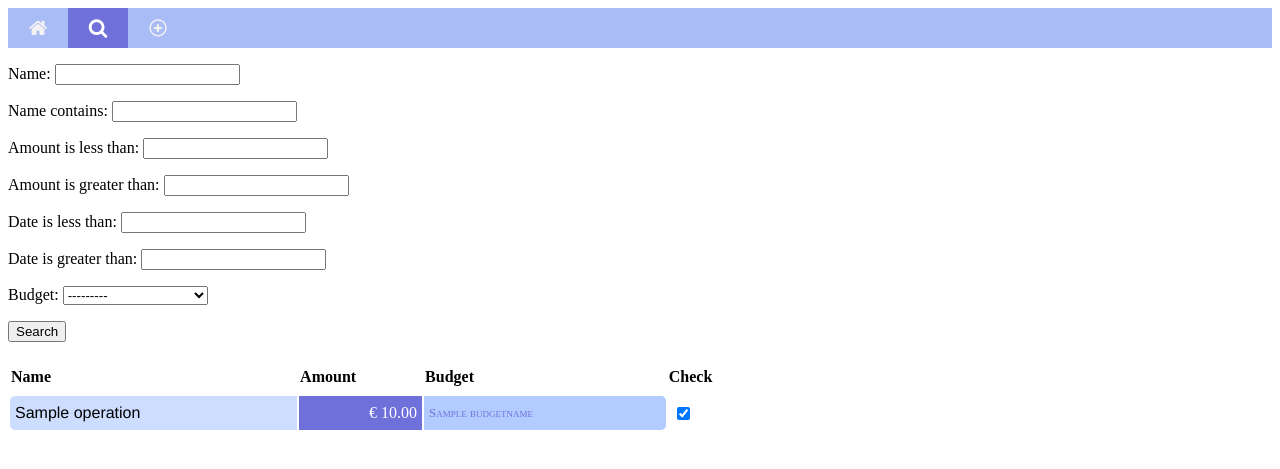
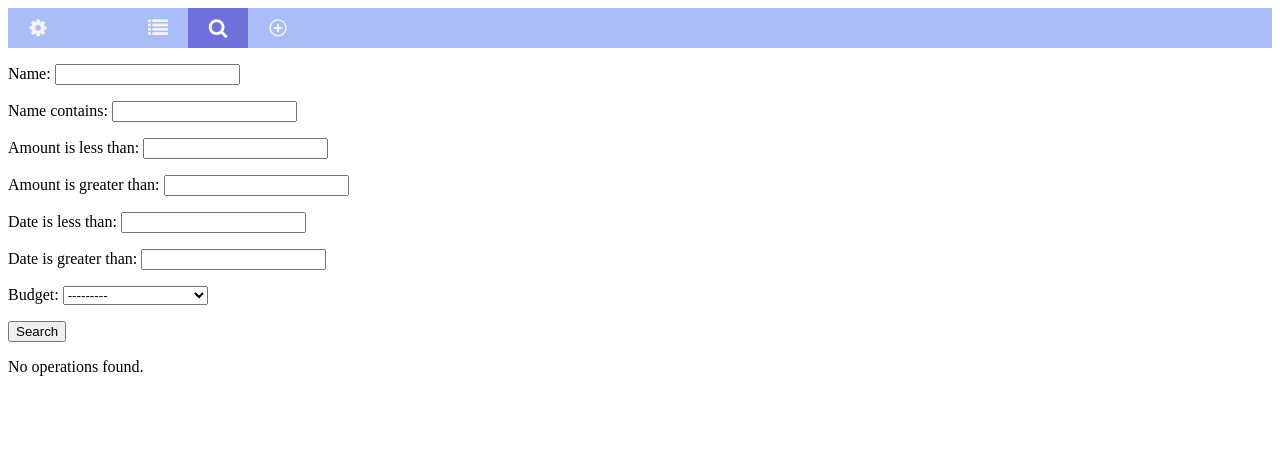
Before and after one commit to dolitham/Picsou, a Django app: page /bank/search/ in a window 1280 px wide. Shown: the top 469 px of the page. Run offline with Django 3.2, Linux system fonts and the light colour scheme; tables that the repository leaves empty hold one stand-in row (values such as "Sample post").

Commit message:
empty settings page + no operations when going onto search operations page

```diff
--- a/picsousou/bank/templates/bank/display_operations.html
+++ b/picsousou/bank/templates/bank/display_operations.html
@@ -16,5 +16,5 @@
       {% endfor %}
   </table>
 {% else %}
-    <p>No operations are available.</p>
+    <p>No operations found.</p>
 {% endif %}
--- a/picsousou/bank/templates/bank/header.html
+++ b/picsousou/bank/templates/bank/header.html
@@ -10,16 +10,27 @@
 
 
 <div class="topnav">
+  <a class="{% if page_name == 'settings' %}active{% endif %}" href={% url 'bank:settings' %}>
+    <span class="fa-stack fa-xs">
+        <i class="fa fa-cog fa-stack-2x"></i>
+    </span>
+  </a>
+
+  <a class>
+    <span class="fa-stack fa-xs">
+    </span>
+  </a>
+
   <a class="{% if page_name == 'index' %}active{% endif %}" href={% url 'bank:index' %}>
     <span class="fa-stack fa-xs">
-        <i class="fa fa-home fa-stack-2x"></i>
+        <i class="fa fa-list fa-stack-2x"></i>
     </span>
   </a>
 
   <a class="{% if page_name == 'search' %}active{% endif %}" href={% url 'bank:search' %}>
     <span class="fa-stack fa-xs">
-  <i class="fa fa-search fa-stack-2x"></i>
-</span>
+        <i class="fa fa-search fa-stack-2x"></i>
+    </span>
   </a>
 
   <a class="{% if page_name == 'add_operation' %}active{% endif %}" href={% url 'bank:add_operation' %}>
--- a/picsousou/bank/urls.py
+++ b/picsousou/bank/urls.py
@@ -6,9 +6,12 @@
 
 app_name = 'bank'
 
+
+
 urlpatterns = [
     path('', index, name='index'),
     path('operation/<int:pk>/', OperationUpdate.as_view(), name='edit_operation'),
     url(r'^search/$', search, name='search'),
-    path('add_operation', add_operation, name='add_operation')
+    path('add_operation', add_operation, name='add_operation'),
+    path('settings', settings, name='settings')
 ]
--- a/picsousou/bank/views.py
+++ b/picsousou/bank/views.py
@@ -1,6 +1,13 @@
 from django.shortcuts import render, redirect
 from .forms import *
 from .operation_manager import *
+
+
+def settings(request):
+    context = {
+        'person_list': Person.objects.all()
+    }
+    return render(request, 'bank/settings.html', context)
 
 
 def index(request):
@@ -9,14 +16,21 @@
 
     context = {
         'operation_list': operation_list,
-        'account_list': Account.objects.all()}
+        'account_list': Account.objects.all()
+    }
     return render(request, 'bank/index.html', context)
 
 
 def search(request):
-    operation_list = Operation.objects.all()
+    req = request.GET
+    if [req[u] for u in req]:
+        operation_list = Operation.objects.all()
+    else:
+        operation_list = Operation.objects.filter(amount__lte=-1000)
+        operation_list = operation_list.exclude(amount__lte=-1000)
     operation_filter = OperationFilter(request.GET, queryset=operation_list)
     return render(request, 'bank/search_operation.html', {'filter': operation_filter})
+
 
 
 def add_operation(request):
```
Also changed, not shown: picsousou/bank/templates/bank/settings.html (added, +15 -0 lines).
